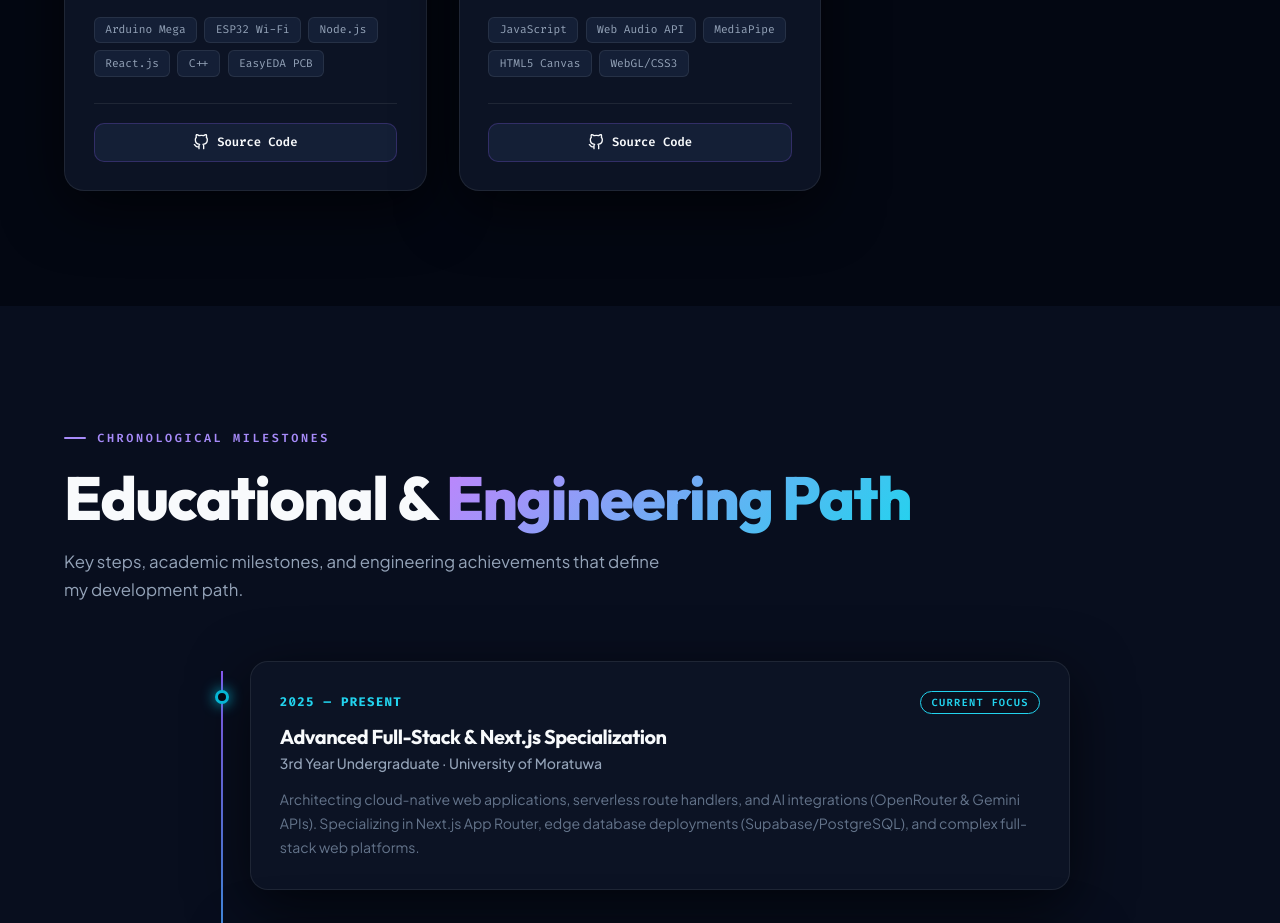
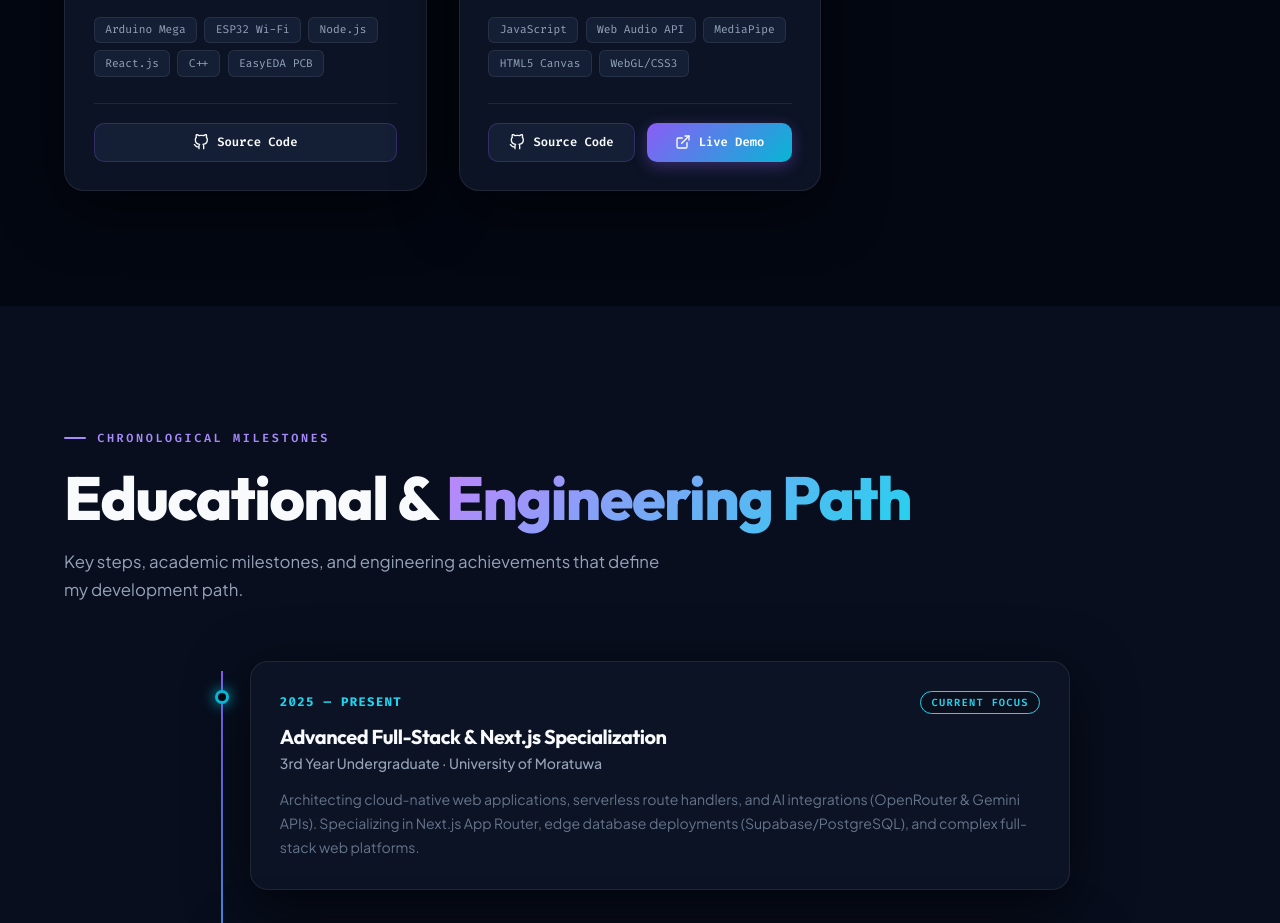
Before and after one commit to DehamiDiv/portfolio-website, a Next.js app: page / in a window 1280 px wide. Shown: the part 6120-7043 px from the top of the page. Built offline with nearby package versions, Linux system fonts and the light colour scheme.

Commit message:
feat: add live demo URL for NEON//DJ project

```diff
--- a/src/app/components/Projects.js
+++ b/src/app/components/Projects.js
@@ -66,7 +66,7 @@ export default function Projects() {
       description: "A touchless 4-channel real-time audio loop station and synthesizer utilizing procedural sound generation via the Web Audio API. Features MediaPipe computer vision for gesture-controlled DSP parameter modulation and high-framerate HTML5 Canvas visualizations including real-time frequency spectrograms and audio VU meters.",
       tags: ["JavaScript", "Web Audio API", "MediaPipe", "HTML5 Canvas", "WebGL/CSS3"],
       github: "https://github.com/DehamiDiv/Dj-Mixer",
-      live: null,
+      live: "https://dj-mixer-orcin.vercel.app/",
       gradient: "linear-gradient(135deg, #a855f7 0%, #06b6d4 100%)",
       glyph: "🎧",
       image: "/neondj-mixer.jpg",
```
